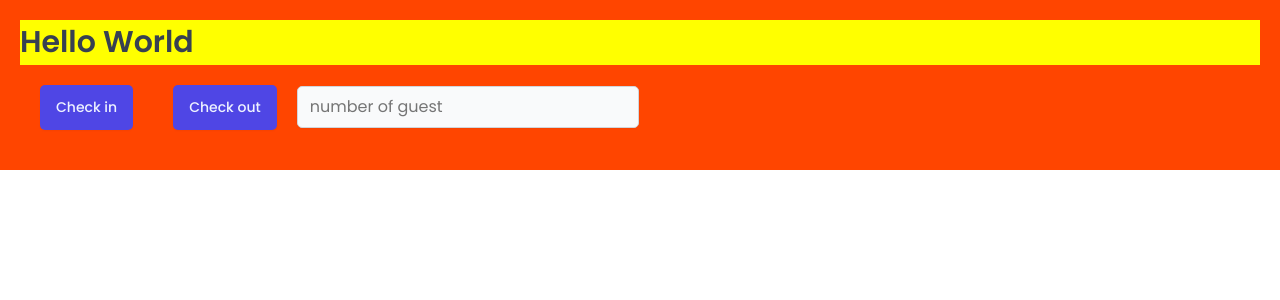
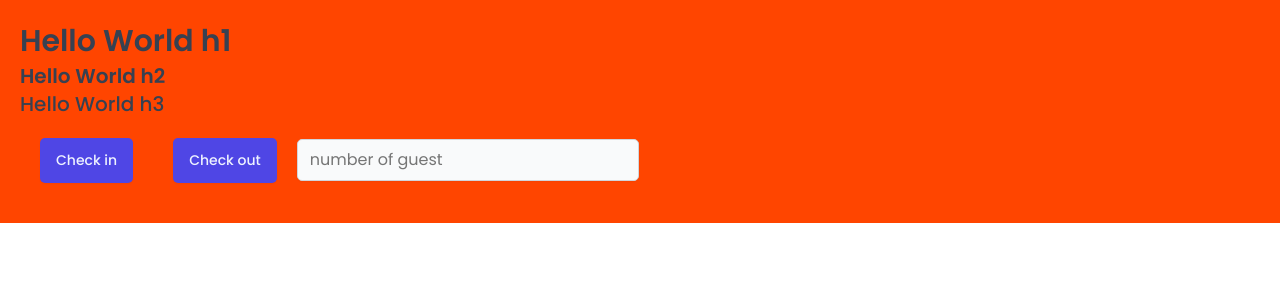
Before and after one commit to Blueflower5/the-wild-oasis2, a React (Vite) app: page / in a window 1280 px wide. Shown: the top 300 px of the page. Built offline with nearby package versions, Linux system fonts and the light colour scheme; a web font is replaced by a local one.

Commit message:
c25-8(as:type)

```diff
--- a/src/App.jsx
+++ b/src/App.jsx
@@ -2,11 +2,7 @@
 import GlobalStyles from "./styles/GlobalStyles";
 import Button from "./ui/Button";
 import Input from "./ui/input";
-const H1 = styled.h1`
-  font-size: 30px;
-  font-weight: 600;
-  background-color: yellow;
-`;
+import Heading from "./ui/Heading";
 
 //
 const StyledApp = styled.div`
@@ -20,7 +16,9 @@
       {/* this global style cant accpet any props */}
       <GlobalStyles />
       <StyledApp>
-        <H1>Hello World</H1>
+        <Heading as="h1">Hello World h1</Heading>
+        <Heading as="h2">Hello World h2</Heading>
+        <Heading as="h3">Hello World h3</Heading>
         {/* we can pass the props in button like regular botton when use styled css */}
         <Button onClick={() => alert("Check in")}>Check in</Button>
         <Button onClick={() => alert("Check out")}>Check out</Button>
--- /dev/null
+++ b/src/ui/Heading.jsx
@@ -0,0 +1,30 @@
+import styled, { css } from "styled-components";
+// the helper function to generate CSS from a template literal with interpolation (vist style-components.com (css function for more info))
+// const test = css`
+//   text-align: center;
+//   ${10 > 5 && "background-color: yellow"}
+// `;
+// we use as instead of type to put the html name of that like that name not just the prop
+const Heading = styled.h1`
+  ${(props) =>
+    props.as === "h1" &&
+    css`
+      font-size: 3rem;
+      font-weight: 600;
+    `}
+  ${(props) =>
+    props.as === "h2" &&
+    css`
+      font-size: 2rem;
+      font-weight: 600;
+    `}
+    ${(props) =>
+    props.as === "h3" &&
+    css`
+      font-size: 2rem;
+      font-weight: 500;
+    `}
+  line-height: 1.4
+`;
+
+export default Heading;
```
